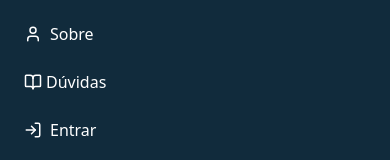
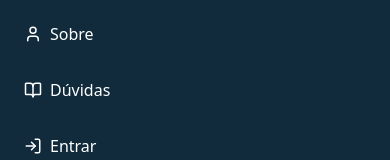
Before and after one commit to rafaelromwno/cidade-integra-frontend, a React (Vite) app in the folder frontend/: page /login in a window 390 px wide. Both pictures are taken after a click on the button 360 px from the left and 44 px from the top of the page. Shown: the part 194-354 px from the top of the page. Built offline with nearby package versions, Linux system fonts and the light colour scheme; no server answers.

Commit message:
fix: corrigindo espaçamento do link "Dúvidas"

```diff
--- a/frontend/src/components/layout/MobileMenu.jsx
+++ b/frontend/src/components/layout/MobileMenu.jsx
@@ -43,7 +43,7 @@ const MobileMenu = ({ user, onClickItem, onLogout, isLoggingOut }) => {
 
       <Link
         to="/duvidas"
-        className="hover:text-verde transition-colors flex items-center gap-1"
+        className="hover:text-verde transition-colors py-2 flex items-center gap-2"
       >
         <BookOpen size={18} />
         <span>Dúvidas</span>
--- a/frontend/src/components/layout/Navbar.jsx
+++ b/frontend/src/components/layout/Navbar.jsx
@@ -22,8 +22,6 @@ const Navbar = () => {
   const isMobile = useIsMobile();
   const { toast } = useToast();
   const navigate = useNavigate();
-
-
 
   const handleLogout = async () => {
     setIsLoggingOut(true);
```
